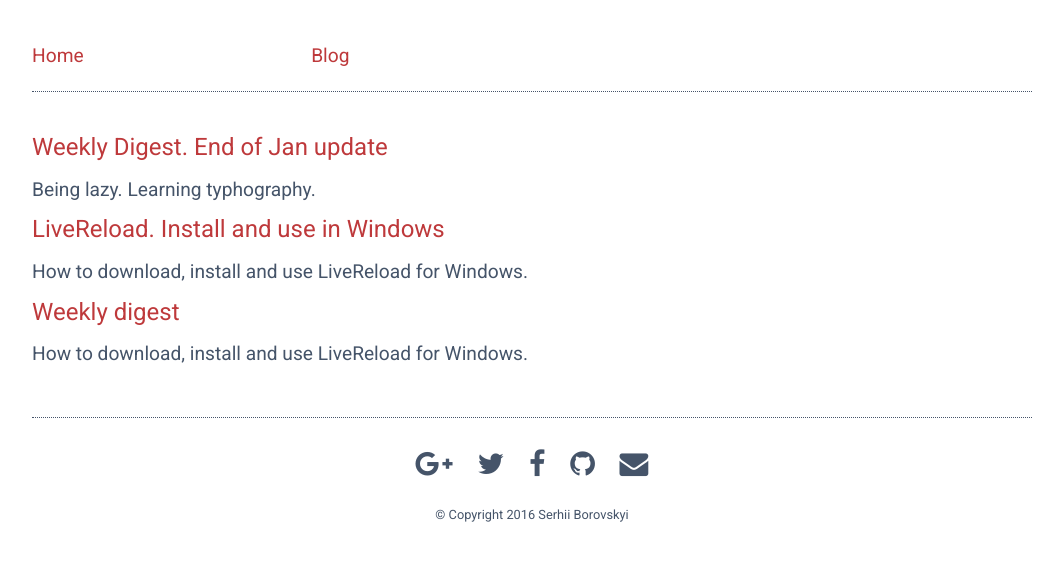
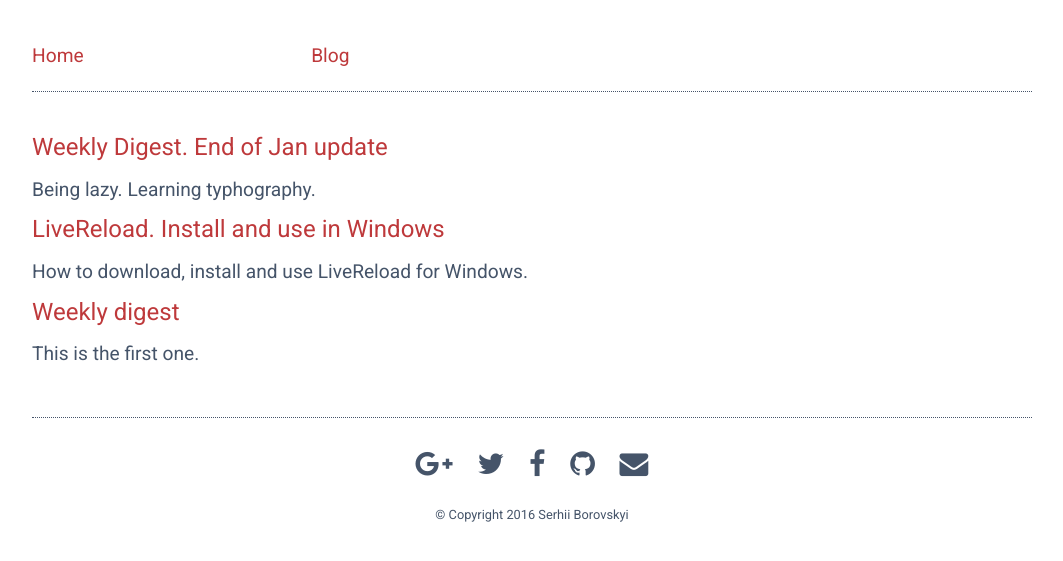
Before and after one commit to serhiicss/serhiicss.github.io, a Jekyll site: the page built from blog.html, in a window 1280 px wide. Shown: the top 561 px of the page, without its empty margins (108-1171 px from the left). Built offline with Jekyll 4.4.1, drawn with Linux system fonts in a browser that asks for light colours; nearby versions of some CDN libraries.

Commit message:
Minor changes

```diff
--- a/_layouts/default.html
+++ b/_layouts/default.html
@@ -3,6 +3,7 @@
   <head>
     <meta charset="utf-8">
     <meta name="viewport" content="width=device-width, initial-scale=1.0">
+    <meta name="google-site-verification" content="wyq16zc1QNr_-89Xir-IExNkUGnT4LJumxFWRmXfwOk" />
     <title>{% if page.title %}{{ page.title }}{% else %}{{ site.title }}{% endif %}</title>
     <link rel="stylesheet" href="https://maxcdn.bootstrapcdn.com/font-awesome/4.5.0/css/font-awesome.min.css">
     <link rel="stylesheet" href="{{ site.baseurl }}/css/styles.css" >
--- a/_posts/2016-01-11-weekly-digest.html
+++ b/_posts/2015-01-11-weekly-digest.html
@@ -1,7 +1,7 @@
 ---
 layout: post
 title:  "Weekly digest"
-meta: How to download, install and use LiveReload for Windows.
+meta: This is the first one.
 date: 2016-01-11
 categories: digest
 ---
--- a/index.html
+++ b/index.html
@@ -7,5 +7,5 @@
   <h2>I am teaching myself web desing and development</h2>
   <br>
   <h3 class="internship">I am currently looking of internship</h3>
-  <p>Please contact me with offers. I am willing to relocate immediately.</p>
+  <!-- <p>Please contact me with offers. I am willing to relocate immediately.</p> -->
 </section>
```
Also changed, not shown: _posts/2016-12-22-livereload.html (renamed from _posts/2015-12-22-livereload.html).
